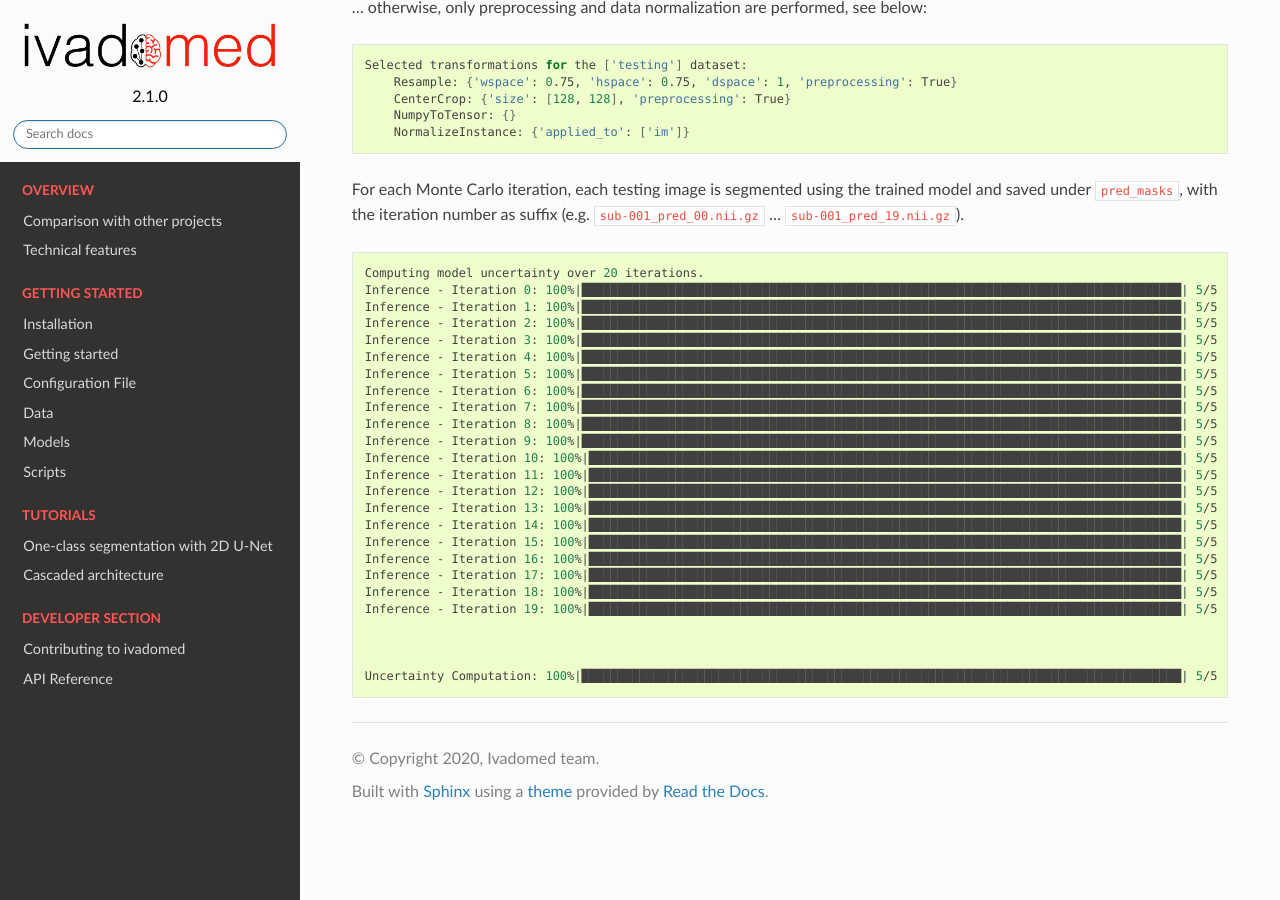
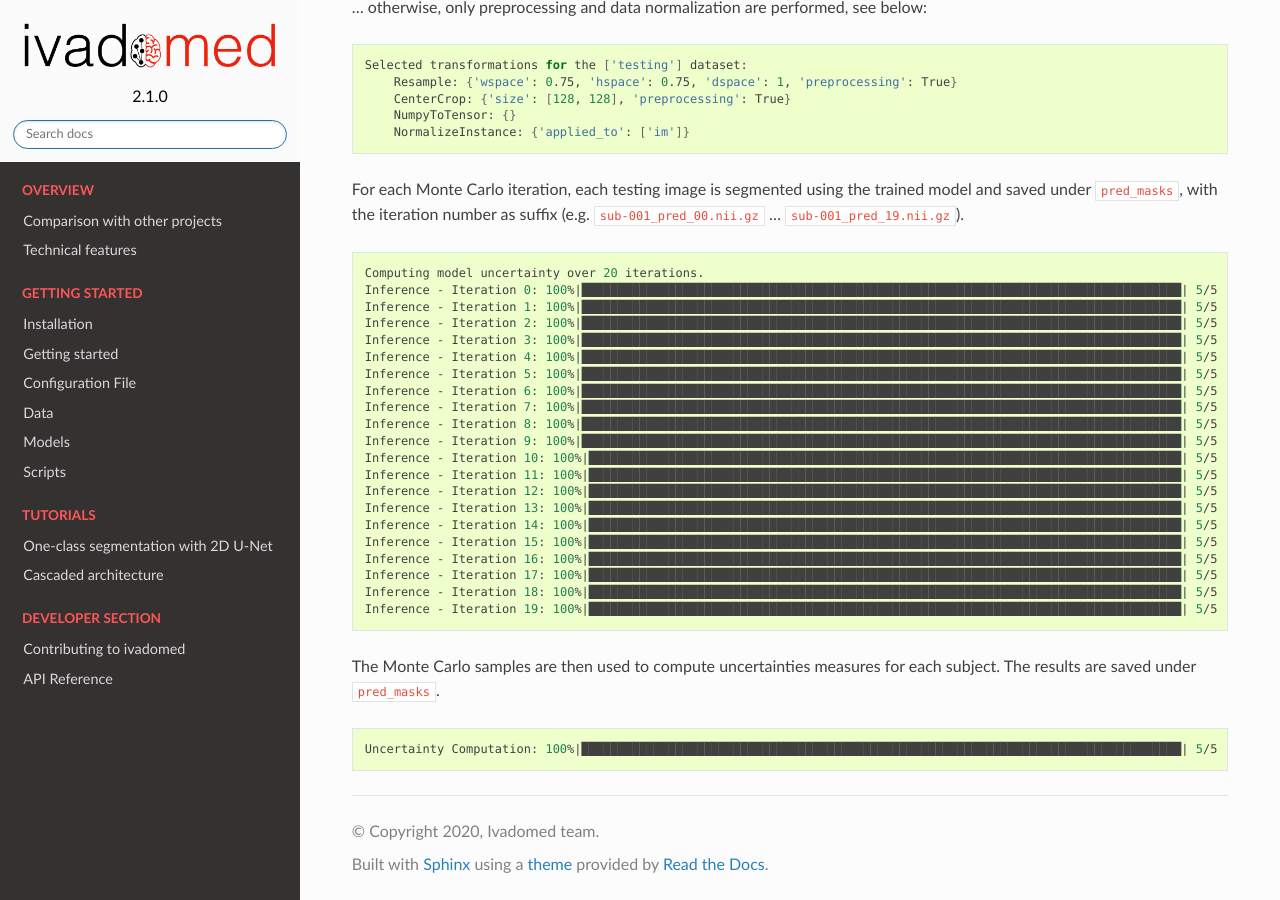
Before and after one commit to ivadomed/ivadomed, a Sphinx documentation site: the page built from docs/source/tutorials/uncertainty.rst, in a window 1280 px wide and 900 px high, scrolled down 1813 px. Built offline with Sphinx 7.4.7 and the Read the Docs theme 2.0.0, drawn with Linux system fonts in a browser that asks for light colours.

Commit message:
uncertainty.rst: unc computation

```diff
--- a/docs/source/tutorials/uncertainty.rst
+++ b/docs/source/tutorials/uncertainty.rst
@@ -122,6 +122,9 @@ with the iteration number as suffix (e.g. ``sub-001_pred_00.nii.gz`` ... ``sub-0
     Inference - Iteration 18: 100%|██████████████████████████████████████████████████████████████████████████████████| 5/5 [00:09<00:00,  1.82s/it]
     Inference - Iteration 19: 100%|██████████████████████████████████████████████████████████████████████████████████| 5/5 [00:08<00:00,  1.71s/it]
 
+The Monte Carlo samples are then used to compute uncertainties measures for each subject. The results are saved under
+``pred_masks``.
 
+.. code-block:: bash
 
     Uncertainty Computation: 100%|███████████████████████████████████████████████████████████████████████████████████| 5/5 [01:31<00:00, 18.28s/it]
```
